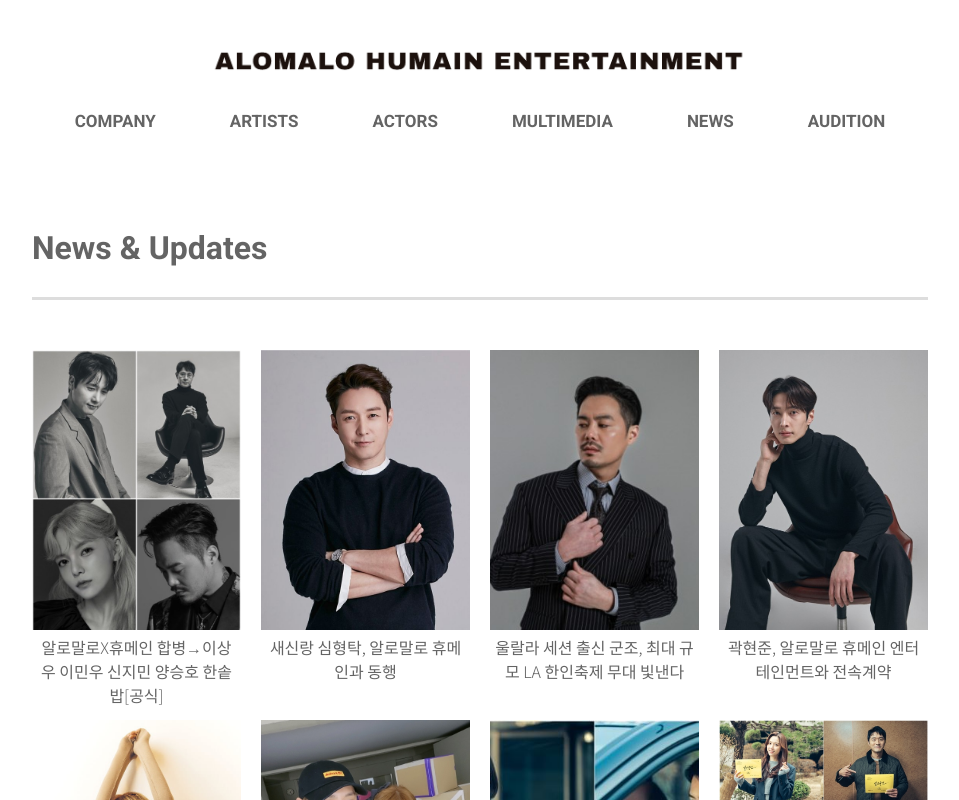
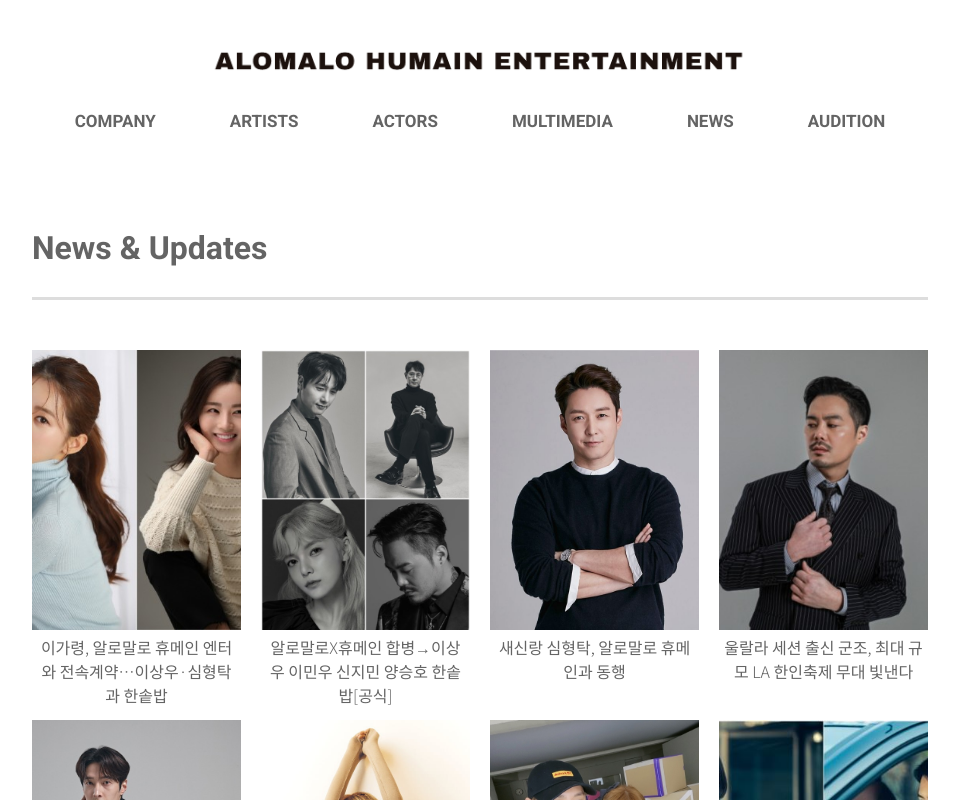
Before and after one commit to on-xx/ALOMALO-ENT-Website, a React (Create React App) app: page /#/news in a window 1280 px wide. Shown: the top 800 px of the page, without its empty margins (160-1119 px from the left). Built offline with nearby package versions, Linux system fonts and the light colour scheme.

Commit message:
News Leegaryung updated

```diff
--- a/src/data/newsData.js
+++ b/src/data/newsData.js
@@ -54,6 +54,12 @@
     img: "./img/newsupdates/news-alomalo.jpg",
     title: "알로말로X휴메인 합병→이상우 이민우 신지민 양승호 한솥밥[공식]",
   },
+  {
+    id: 10,
+    url: "https://entertain.naver.com/read?oid=421&aid=0006856113",
+    img: "./img/newsupdates/news-alomalo-2.jpg",
+    title: "이가령, 알로말로 휴메인 엔터와 전속계약…이상우·심형탁과 한솥밥",
+  },
 ];
 
 export default newsData;
```
Also changed, not shown: public/img/newsupdates/news-alomalo-2.jpg (added), public/robots.txt (added).
